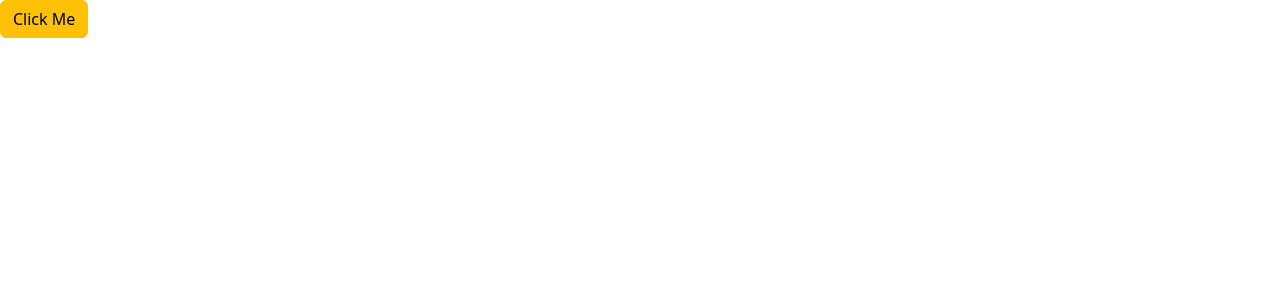
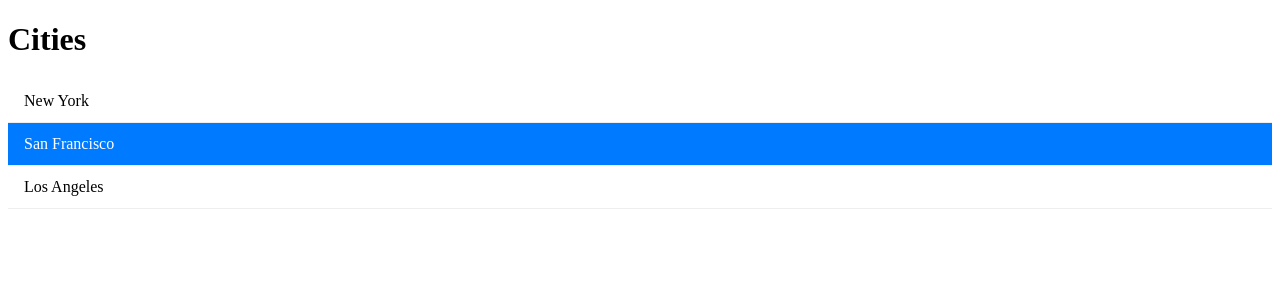
Before and after one commit to iamhusrev/mosh-react-course, a React (Vite) app: page / in a window 1280 px wide. Shown: the top 300 px of the page. Built offline with nearby package versions, Linux system fonts and the light colour scheme.

Commit message:
feat: replace ListGroup component with a new implementation; remove unused Button and Alert components

```diff
--- a/src/App.tsx
+++ b/src/App.tsx
@@ -1,16 +1,15 @@
-import { useState } from "react";
 import "./App.css";
-import Button from "./components/Button";
-import Alert from "./components/Alert";
+import ListGroup from "./components/LİstGroup/ListGroup";
 
 function App() {
-  const [showAlert, setShowAlert] = useState(false);
 
   return (
     <>
-      <Button color='warning' children="Click Me" onClick={() => setShowAlert(!showAlert)} />
-
-      {showAlert && <Alert>This is an alert</Alert>}
+      <ListGroup
+        items={["New York", "San Francisco", "Los Angeles"]}
+        heading="Cities"
+        onSelectItem={(item) => console.log(item)}
+      />
     </>
   );
 }
--- /dev/null
+++ b/src/components/LİstGroup/ListGroup.module.css
@@ -0,0 +1,20 @@
+.listGroup {
+  list-style-type: none;
+  padding: 0;
+  margin: 0;
+}
+
+.listGroupItem {
+  padding: 12px 16px;
+  border-bottom: 1px solid #eee;
+  cursor: pointer;
+}
+
+.listGroupItem:hover {
+  background-color: #f0f0f0;
+}
+
+.active {
+  background-color: #007bff;
+  color: white;
+}
--- a/src/components/ListGroup.tsx
+++ b/src/components/LİstGroup/ListGroup.tsx
@@ -1,4 +1,5 @@
 import { useState } from "react";
+import styles from "./ListGroup.module.css";
 
 interface Props {
   items: string[];
@@ -15,13 +16,13 @@ function ListGroup({ items = [], heading, onSelectItem }: Props) {
       {items.length === 0 ? (
         <p>No items found</p>
       ) : (
-        <ul className="list-group">
+        <ul className={styles.listGroup}>
           {items.map((item, index) => (
             <li
               className={
                 index === selectedIndex
-                  ? "list-group-item active"
-                  : "list-group-item"
+                  ? `${styles.listGroupItem} ${styles.active}`
+                  : styles.listGroupItem
               }
               key={item}
               onClick={() => {
--- a/src/main.tsx
+++ b/src/main.tsx
@@ -1,7 +1,7 @@
 import { StrictMode } from "react";
 import { createRoot } from "react-dom/client";
 import App from "./App.tsx";
-import "bootstrap/dist/css/bootstrap.css";
+//import "bootstrap/dist/css/bootstrap.css";
 
 createRoot(document.getElementById("root")!).render(
   <StrictMode>
```
